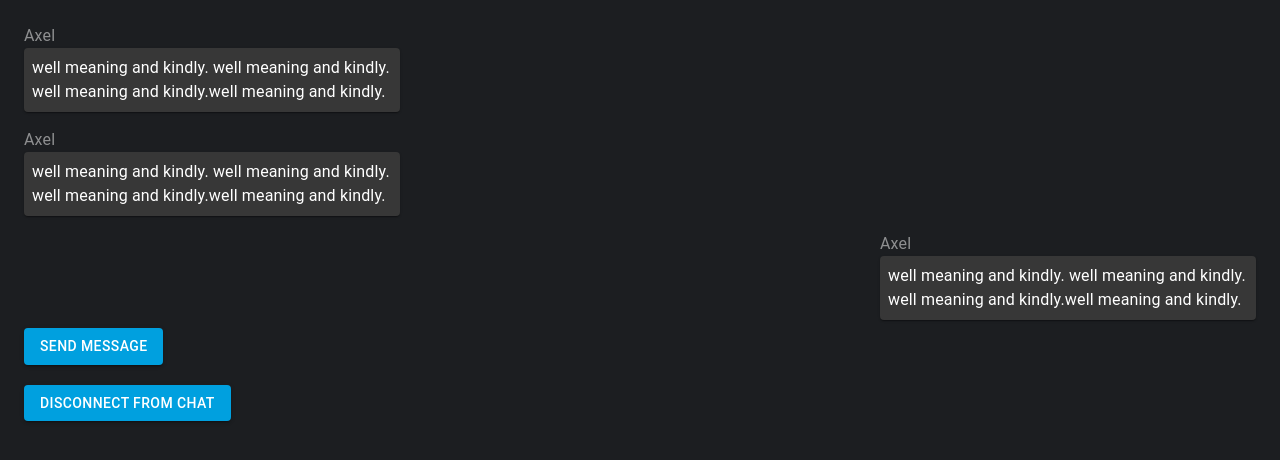
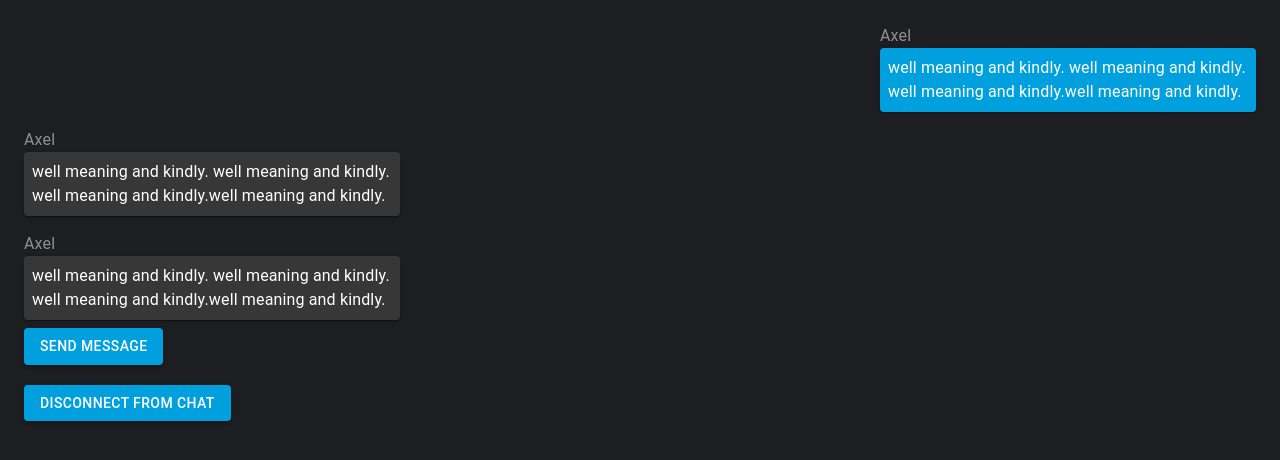
Before and after one commit to AxelEriksson0/Chat-App, a React (Create React App) app in the folder client/: page /chat in a window 1280 px wide. Shown: the top 460 px of the page. Built offline with nearby package versions, Linux system fonts and the light colour scheme.

Commit message:
ChatMessage component and Chat styling

```diff
--- /dev/null
+++ b/client/src/components/ChatMessage/ChatMessage.js
@@ -0,0 +1,28 @@
+import React from 'react'
+import { Card, Typography } from '@material-ui/core'
+import PropTypes from 'prop-types'
+
+import useStyles from './Style'
+
+const ChatMessage = props => {
+  console.log(props.fromYou)
+  const classes = useStyles()
+  return (
+    <div className={`${classes.messageContainer} ${props.fromYou && classes.fromYouMessageContainer}`}>
+      <Typography className={classes.sender}>
+          Axel
+      </Typography>
+      <Card className={`${classes.card} ${props.fromYou && classes.fromYouCard}`}>
+        <Typography className={classes.message}>
+              well meaning and kindly. well meaning and kindly. well meaning and kindly.well meaning and kindly.
+        </Typography>
+      </Card>
+    </div>
+  )
+}
+
+ChatMessage.propTypes = {
+  fromYou: PropTypes.bool
+}
+
+export default ChatMessage
--- /dev/null
+++ b/client/src/components/ChatMessage/Style.js
@@ -0,0 +1,28 @@
+import { makeStyles } from '@material-ui/core'
+
+const useStyles = makeStyles(theme => ({
+  card: {
+    backgroundColor: '#373737',
+    maxWidth: '360px',
+    padding: '8px'
+  },
+  fromYouCard: {
+    backgroundColor: '#00a0df'
+  },
+  message: {
+    color: '#fff'
+  },
+  messageContainer: {
+    marginTop: '0.5rem',
+    marginBottom: '0.5rem'
+  },
+  fromYouMessageContainer: {
+    alignSelf: 'end'
+  },
+  sender: {
+    color: 'rgba(255,255,255,0.50)',
+    fontSize: '1rem'
+  }
+}))
+
+export default useStyles
--- a/client/src/pages/Chat/Chat.js
+++ b/client/src/pages/Chat/Chat.js
@@ -1,6 +1,7 @@
 import React from 'react'
-import { Button, Card, Container, Typography, ThemeProvider } from '@material-ui/core'
+import { Button, Container, ThemeProvider } from '@material-ui/core'
 import { lightTheme } from '../../ui/theme/index'
+import ChatMessage from '../../components/ChatMessage/ChatMessage'
 
 import useStyles from './Style'
 
@@ -11,38 +12,9 @@ const Chat = () => {
       <ThemeProvider theme={lightTheme}>
         <Container className={classes.container}>
 
-          <div className={classes.messageContainer}>
-            <Typography className={classes.sender}>
-          Axel
-            </Typography>
-            <Card className={classes.card}>
-              <Typography className={classes.message}>
-              well meaning and kindly. well meaning and kindly. well meaning and kindly.well meaning and kindly.
-              </Typography>
-            </Card>
-          </div>
-
-          <div className={classes.messageContainer}>
-            <Typography className={classes.sender}>
-          Axel
-            </Typography>
-            <Card className={classes.card}>
-              <Typography className={classes.message}>
-              well meaning and kindly. well meaning and kindly. well meaning and kindly.well meaning and kindly.
-              </Typography>
-            </Card>
-          </div>
-
-          <div className={classes.yourMessageContainer}>
-            <Typography className={classes.sender}>
-          Axel
-            </Typography>
-            <Card className={classes.card}>
-              <Typography className={classes.message}>
-              well meaning and kindly. well meaning and kindly. well meaning and kindly.well meaning and kindly.
-              </Typography>
-            </Card>
-          </div>
+          <ChatMessage fromYou={true}/>
+          <ChatMessage />
+          <ChatMessage/>
 
           <div>
             <Button color="primary" variant="contained">Send Message</Button>
--- a/client/src/pages/Chat/Style.js
+++ b/client/src/pages/Chat/Style.js
@@ -1,32 +1,11 @@
 import { makeStyles } from '@material-ui/core'
 
 const useStyles = makeStyles(theme => ({
-  card: {
-    backgroundColor: '#373737',
-    maxWidth: '360px',
-    padding: '8px'
-  },
   container: {
     display: 'flex',
     flexDirection: 'column',
     marginTop: '1rem',
     marginBottom: '1rem'
-  },
-  message: {
-    color: '#fff'
-  },
-  messageContainer: {
-    marginTop: '0.5rem',
-    marginBottom: '0.5rem'
-  },
-  sender: {
-    color: 'rgba(255,255,255,0.50)',
-    fontSize: '1rem'
-  },
-  yourMessageContainer: {
-    alignSelf: 'end',
-    marginTop: '0.5rem',
-    marginBottom: '0.5rem'
   }
 }))
 
```
Also changed, not shown: 1 other file (tests, documents, lock files or other folders).
